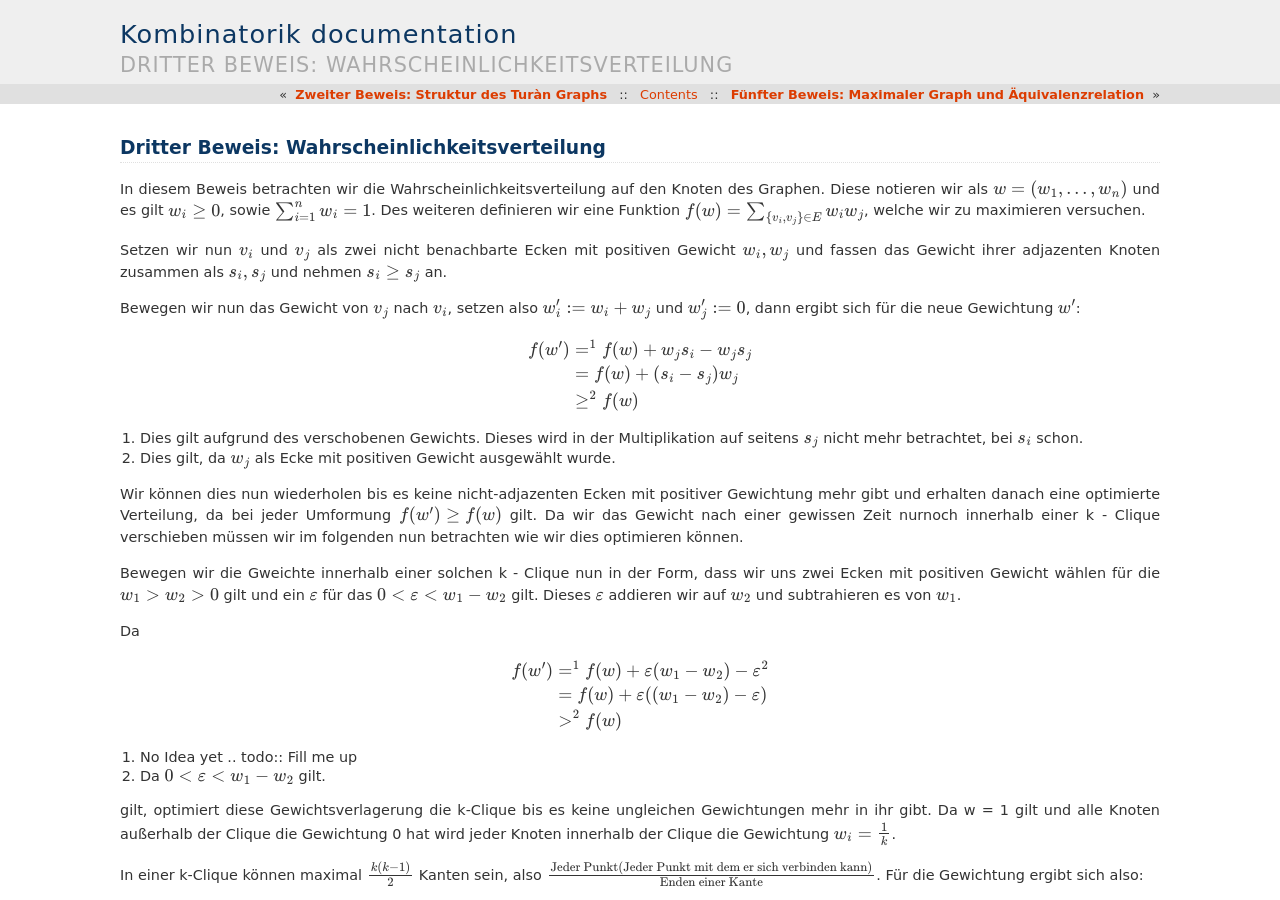
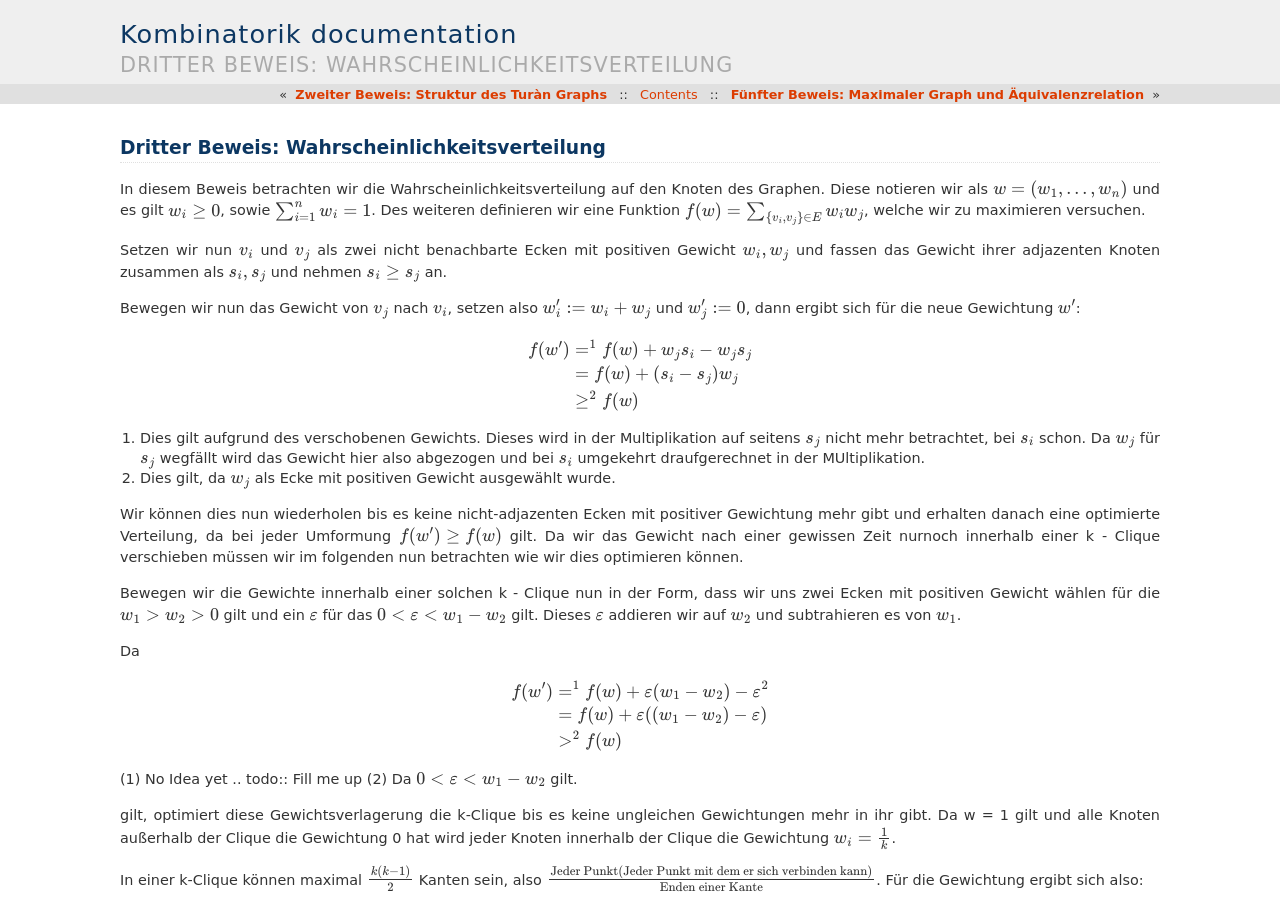
Before and after one commit to DanielMSchmidt/kombinatorik, a Sphinx documentation site: the page built from source/proof/third.rst, in a window 1280 px wide and 900 px high. Built offline with Sphinx 7.4.7, drawn with Linux system fonts in a browser that asks for light colours.

Commit message:
small text changes

```diff
--- a/source/proof/third.rst
+++ b/source/proof/third.rst
@@ -16,13 +16,13 @@
   &= f(w) + (s_i - s_j) w_j \\
   &\ge^2 f(w)
 
-(1) Dies gilt aufgrund des verschobenen Gewichts. Dieses wird in der Multiplikation auf seitens :math:`s_j` nicht mehr betrachtet, bei :math:`s_i` schon.
+(1) Dies gilt aufgrund des verschobenen Gewichts. Dieses wird in der Multiplikation auf seitens :math:`s_j` nicht mehr betrachtet, bei :math:`s_i` schon. Da :math:`w_j` für :math:`s_j` wegfällt wird das Gewicht hier also abgezogen und bei :math:`s_i` umgekehrt draufgerechnet in der MUltiplikation.
 (2) Dies gilt, da :math:`w_j` als Ecke mit positiven Gewicht ausgewählt wurde.
 
 Wir können dies nun wiederholen bis es keine nicht-adjazenten Ecken mit positiver Gewichtung mehr gibt und erhalten danach eine  optimierte Verteilung, da bei jeder Umformung :math:`f(w') \ge f(w)` gilt. Da wir das Gewicht nach einer gewissen Zeit nurnoch innerhalb einer k - Clique verschieben müssen wir im folgenden nun betrachten wie wir dies optimieren können.
 
 
-Bewegen wir die Gweichte innerhalb einer solchen k - Clique nun in der Form, dass wir uns zwei Ecken mit positiven Gewicht wählen für die :math:`w_1 > w_2 > 0` gilt und ein :math:`\varepsilon` für das :math:`0 < \varepsilon < w_1 - w_2` gilt. Dieses :math:`\varepsilon` addieren wir auf :math:`w_2` und subtrahieren es von :math:`w_1`.
+Bewegen wir die Gewichte innerhalb einer solchen k - Clique nun in der Form, dass wir uns zwei Ecken mit positiven Gewicht wählen für die :math:`w_1 > w_2 > 0` gilt und ein :math:`\varepsilon` für das :math:`0 < \varepsilon < w_1 - w_2` gilt. Dieses :math:`\varepsilon` addieren wir auf :math:`w_2` und subtrahieren es von :math:`w_1`.
 
 Da
 
```
Also changed, not shown: other parts of source/proof/third.rst (+2 -1 lines).
